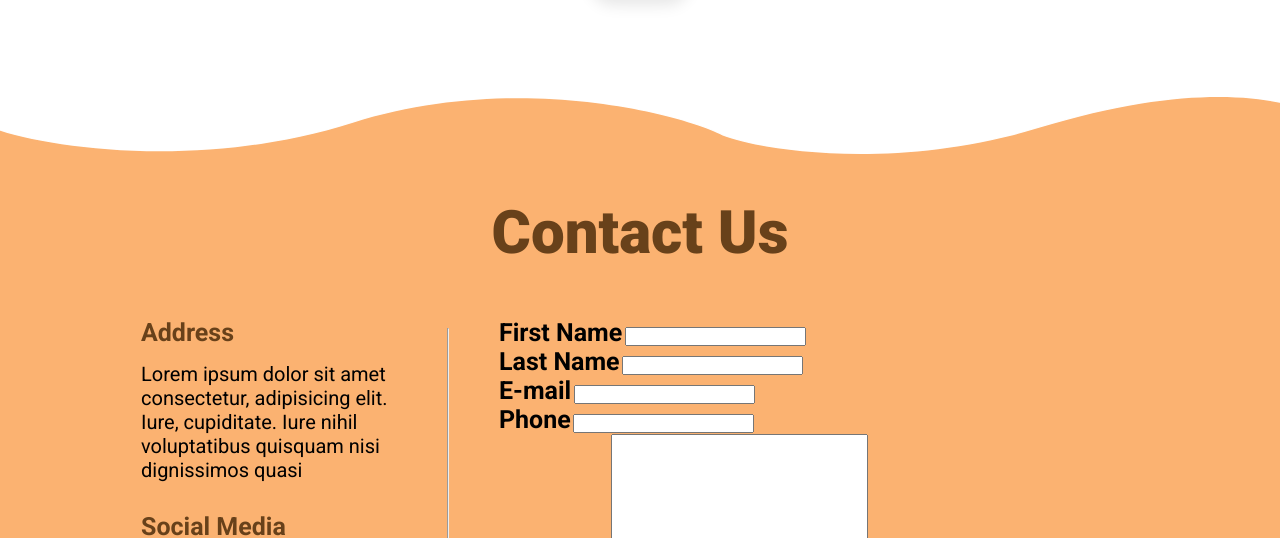
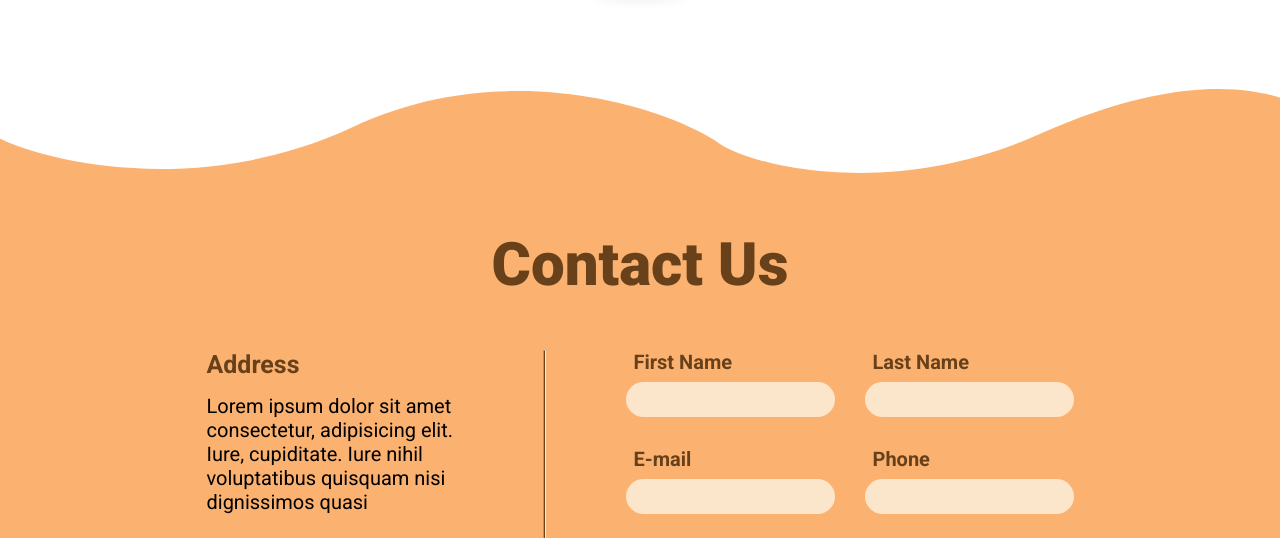
Before and after one commit to gabrielmlow21/lulabuy-landing-page, a website: page index.html in a window 1280 px wide. Shown: the part 2955-3493 px from the top of the page. Drawn offline with Linux system fonts and the light colour scheme.

Commit message:
added form section

```diff
--- a/index.html
+++ b/index.html
@@ -38,13 +38,13 @@
                 <img class="company-values__logo" src="./img/company-values/logo-purpose.svg" alt="icon of a bullseye">
                 <p class="company-values__paragraph paragraph">Lorem ipsum dolor, sit amet consectetur adipisicing elit. Recusandae laborum nulla dignissimos deserunt officia error sed, et eveniet, hic molestiae aliquid ipsa quibusdam neque voluptatum natus dolorem ducimus animi eaque?</p>
             </div>
-            <hr class="company-values__hr">
+            <hr class="company-values__rule rule">
             <div class="company-values__item">
                 <h3 class="company-values__heading heading-tertiary">Our Positioning</h3>
                 <img class="company-values__logo" src="./img/company-values/logo-positioning.svg" alt="icon of a location pin">
                 <p class="company-values__paragraph paragraph">Lorem ipsum dolor, sit amet consectetur adipisicing elit. Recusandae laborum nulla dignissimos deserunt officia error sed, et eveniet, hic molestiae aliquid ipsa quibusdam neque voluptatum natus dolorem ducimus animi eaque?</p>
             </div>
-            <hr class="company-values__hr">
+            <hr class="company-values__rule rule">
             <div class="company-values__item">
                 <h3 class="company-values__heading heading-tertiary">Our Personality</h3>
                 <img class="company-values__logo" src="./img/company-values/logo-personality.svg" alt="icon of a magnifying glass">
@@ -110,29 +110,29 @@
                             </div>
                         </div>
                     </div>
-                    <hr class="contact-us__content-rule">
+                    <hr class="contact-us__content-rule rule">
                     <form class="contact-us__content-right form" action="">
-                        <div>
-                            <label class="heading-quaternary" for="fname">First Name</label>
-                            <input type="text" id="fname" name="fname">
+                        <div class="form-fname">
+                            <label class="form__label" for="fname">First Name</label><br>
+                            <input class="form__input input" type="text" id="fname" name="fname">
+                        </div>
+                        <div class="form-fname">
+                            <label class="form__label" for="fname">Last Name</label><br>
+                            <input class="form__input input" type="text" id="lname" name="lname">
                         </div>
                         <div>
-                            <label class="heading-quaternary" for="fname">Last Name</label>
-                            <input type="text" id="lname" name="lname">
+                            <label class="form__label" for="email">E-mail</label><br>
+                            <input class="form__input input" type="email" id="email" name="email">
                         </div>
                         <div>
-                            <label class="heading-quaternary" for="email">E-mail</label>
-                            <input type="email" id="email" name="email">
+                            <label class="form__label" for="phone">Phone</label><br>
+                            <input class="form__input input" type="tel" id="phone" name="phone">
                         </div>
-                        <div>
-                            <label class="heading-quaternary" for="phone">Phone</label>
-                            <input type="tel" id="phone" name="phone">
+                        <div class="form__comment">
+                            <label class="form__label" for="comment">Comment</label><br>
+                            <textarea class="input form__textarea" name="comment" id="comment" cols="30" rows="10"></textarea>
                         </div>
-                        <div>
-                            <label class="heading-quaternary" for="comment">Comment</label>
-                            <textarea name="comment" id="comment" cols="30" rows="10"></textarea>
-                        </div>
-                        <input class="btn" type="submit" value="Submit">
+                        <input class="form__submit btn" type="submit" value="Submit">
                     </form>
                 </div>
             </div>
--- a/sass/_contact-us.scss
+++ b/sass/_contact-us.scss
@@ -3,7 +3,8 @@
     background-image: url("../img/contact-us/bg-wave.svg");
     background-repeat: no-repeat;
     background-size: 100% 100%;
-    padding-top: 10rem;
+    padding-top: 14rem;
+    padding-bottom: 5rem;
 
     &__container {
         display: flex;
@@ -28,11 +29,11 @@
         }
 
         &-rule {
-            margin: 1rem 5rem;
+            margin: 0rem 8rem;
         }
 
         &-right {
-            flex-basis: 50%;
+            flex-basis: 35%;
         }
     }
 }
@@ -67,5 +68,36 @@
 }
 
 .form {
+    display: grid;
+    grid-template-columns: 1fr 1fr;
+    row-gap: 3rem;
+    column-gap: 3rem;
 
+    &__label {
+        color: $color-brown;
+        font-size: 2rem;
+        font-weight: $weight-bold;
+        margin-left: 8px;
+    }
+
+    &__input {
+        padding: 1rem;
+
+        &:focus {
+            outline: none;
+        }
+    }
+
+    &__comment {
+        grid-column: 1 / span 2;
+    }
+
+    &__textarea {
+        padding: 2rem;
+        resize: none;
+    }
+
+    &__submit {
+        width: 15rem;
+    }
 }
```
Also changed, not shown: css/style.css.
